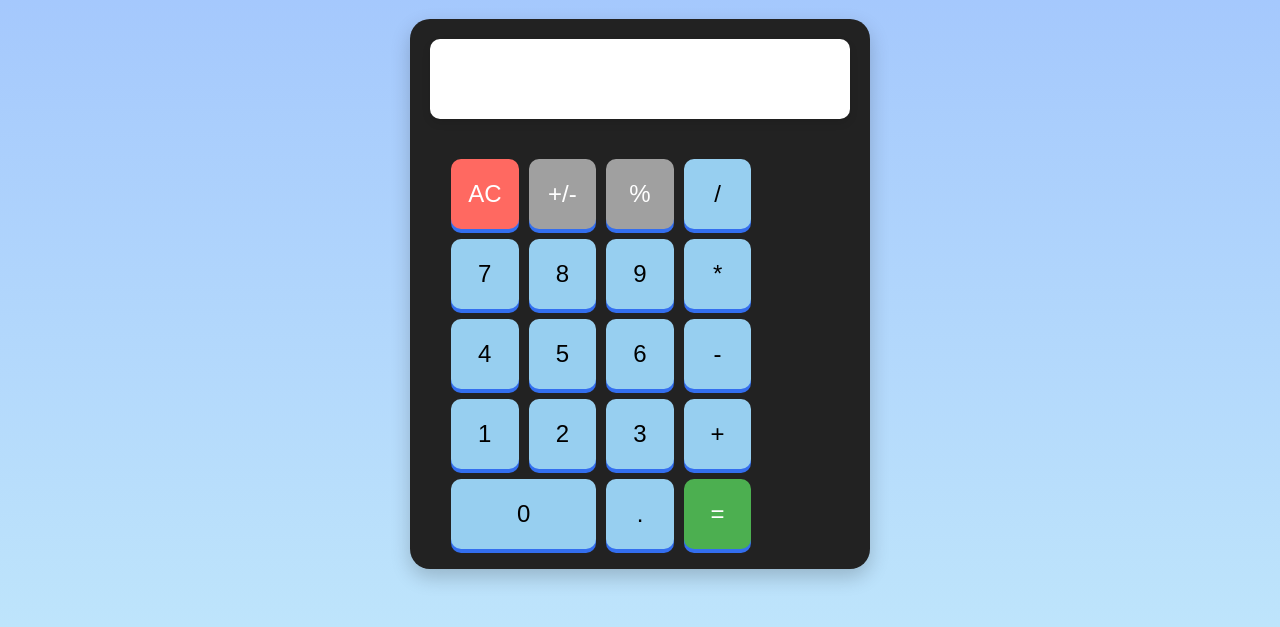
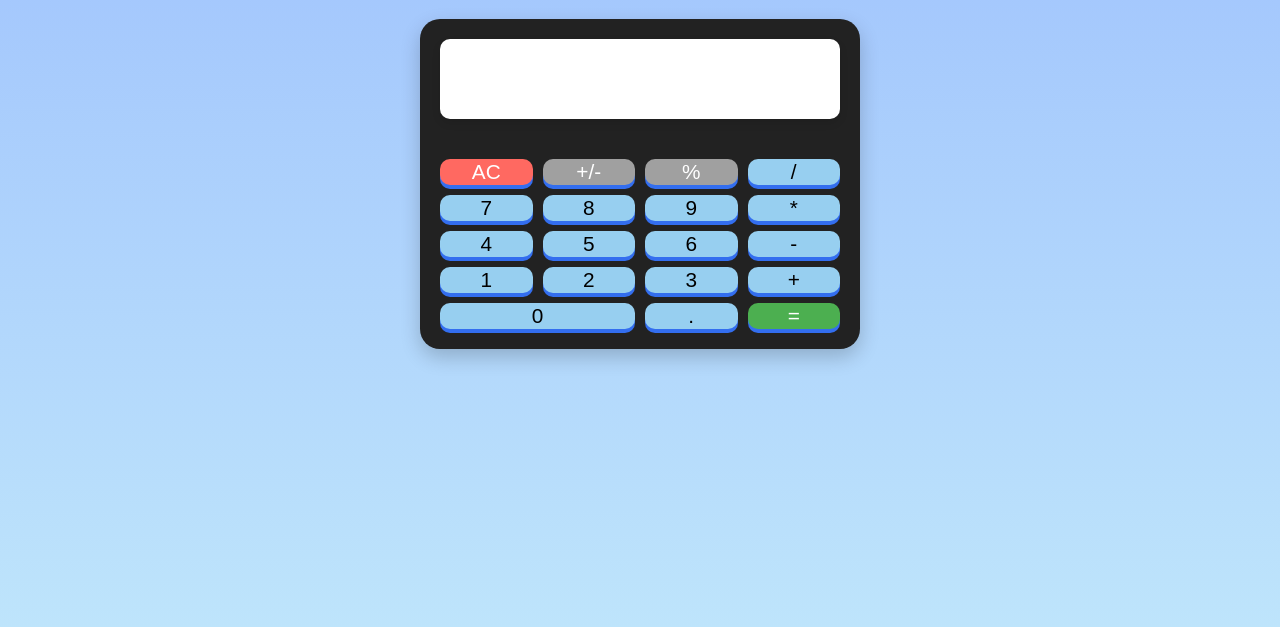
Before and after one commit to Sahnurii/Kalkulator, a plain HTML site: page index.html in a window 1280 px wide. Shown: the part 97-724 px from the top of the page. Drawn offline with Linux system fonts and the light colour scheme.

Commit message:
kalkulator update 1.0

```diff
--- a/index.html
+++ b/index.html
@@ -4,8 +4,8 @@
 <head>
     <meta charset="UTF-8">
     <meta name="viewport" content="width=device-width, initial-scale=1.0">
+    <title>Kalkulator</title>
     <link rel="stylesheet" href="style.css">
-    <title>Kalkulator</title>
 </head>
 
 <body>
--- a/style.css
+++ b/style.css
@@ -20,8 +20,8 @@ h1 {
     padding: 20px;
     border-radius: 20px;
     box-shadow: 0 8px 20px rgba(0, 0, 0, 0.2);
-    width: 100%;
-    max-width: 420px;
+    width: 90%; /* Make it fluid */
+    max-width: 400px; /* Keep max-width for larger screens */
     display: flex;
     flex-direction: column;
     align-items: center;
@@ -31,10 +31,10 @@ h1 {
 }
 
 input[type="text"] {
-    width: 100%;
-    max-width: 400px;
+    width: calc(100% - 20px); /* Account for padding */
+    max-width: 380px; /* Match calculator inner width */
     height: 60px;
-    font-size: 2rem;
+    font-size: 1.8rem; /* Slightly smaller default font size */
     text-align: right;
     padding: 10px;
     border: none;
@@ -46,17 +46,17 @@ input[type="text"] {
 
 .parent {
     display: grid;
-    grid-template-columns: repeat(5, 1fr);
-    grid-template-rows: repeat(5, 70px);
+    grid-template-columns: repeat(4, 1fr);
+    grid-template-rows: repeat(5, 1fr); /* Use 1fr for flexible height */
     grid-gap: 10px;
-    max-width: 400px;
-    width: 90%;
+    width: 100%; /* Take full width of parent */
+    /* Removed max-width: 400px; as it's handled by .kalkulator */
 }
 
 button {
     width: 100%;
     height: 100%;
-    font-size: 1.5rem;
+    font-size: 1.3rem; /* Slightly smaller default font size */
     border: none;
     border-radius: 10px;
     background-color: #97cff0;
@@ -102,79 +102,70 @@ button:nth-child(4n) {
 
 /* = */
 
-/* Atur grid-area seperti semula */
-.div1 {
-    grid-area: 1 / 1 / 2 / 2;
+/* Atur grid-area untuk 4 kolom */
+.div1 { grid-area: 1 / 1 / auto / auto; } /* AC */
+.div2 { grid-area: 1 / 2 / auto / auto; } /* +/- */
+.div3 { grid-area: 1 / 3 / auto / auto; } /* % */
+.div4 { grid-area: 1 / 4 / auto / auto; } /* / */
+
+.div16 { grid-area: 2 / 1 / auto / auto; } /* 7 */
+.div13 { grid-area: 2 / 2 / auto / auto; } /* 8 */
+.div9 { grid-area: 2 / 3 / auto / auto; } /* 9 */
+.div5 { grid-area: 2 / 4 / auto / auto; } /* * */
+
+.div17 { grid-area: 3 / 1 / auto / auto; } /* 4 */
+.div14 { grid-area: 3 / 2 / auto / auto; } /* 5 */
+.div10 { grid-area: 3 / 3 / auto / auto; } /* 6 */
+.div6 { grid-area: 3 / 4 / auto / auto; } /* - */
+
+.div18 { grid-area: 4 / 1 / auto / auto; } /* 1 */
+.div15 { grid-area: 4 / 2 / auto / auto; } /* 2 */
+.div11 { grid-area: 4 / 3 / auto / auto; } /* 3 */
+.div7 { grid-area: 4 / 4 / auto / auto; } /* + */
+
+.div12 { grid-area: 5 / 1 / auto / span 2; } /* 0 (spans 2 columns) */
+.div19 { grid-area: 5 / 3 / auto / auto; } /* . */
+.div8 { grid-area: 5 / 4 / auto / auto; } /* = */
+
+/* Media Queries for smaller screens */
+@media (max-width: 480px) {
+    .kalkulator {
+        padding: 15px;
+        gap: 15px;
     }
 
-.div2 {
-    grid-area: 1 / 2 / 2 / 3;
+    input[type="text"] {
+        height: 50px;
+        font-size: 1.5rem;
+        margin-bottom: 15px;
     }
 
-.div3 {
-    grid-area: 1 / 3 / 2 / 4;
+    .parent {
+        grid-gap: 8px;
     }
 
-.div4 {
-    grid-area: 1 / 4 / 2 / 5;
+    button {
+        font-size: 1.1rem;
+    }
 }
 
-.div5 {
-    grid-area: 2 / 4 / 3 / 5;
+@media (max-width: 320px) {
+    .kalkulator {
+        padding: 10px;
+        gap: 10px;
     }
 
-.div6 {
-    grid-area: 3 / 4 / 4 / 5;
+    input[type="text"] {
+        height: 45px;
+        font-size: 1.3rem;
+        margin-bottom: 10px;
     }
 
-.div7 {
-    grid-area: 4 / 4 / 5 / 5;
+    .parent {
+        grid-gap: 5px;
     }
 
-.div8 {
-    grid-area: 5 / 4 / 6 / 5;
+    button {
+        font-size: 1rem;
     }
-
-.div9 {
-    grid-area: 2 / 3 / 3 / 4;
 }
-
-.div10 {
-    grid-area: 3 / 3 / 4 / 4;
-}
-
-.div11 {
-    grid-area: 4 / 3 / 5 / 4;
-}
-
-.div12 {
-    grid-area: 5 / 1 / 6 / 3;
-}
-
-.div13 {
-    grid-area: 2 / 2 / 3 / 3;
-}
-
-.div14 {
-    grid-area: 3 / 2 / 4 / 3;
-}
-
-.div15 {
-    grid-area: 4 / 2 / 5 / 3;
-}
-
-.div16 {
-    grid-area: 2 / 1 / 3 / 2;
-}
-
-.div17 {
-    grid-area: 3 / 1 / 4 / 2;
-}
-
-.div18 {
-    grid-area: 4 / 1 / 5 / 2;
-}
-
-.div19 {
-    grid-area: 5 / 3 / 6 / 4;
-}
```
Lines whose indentation alone changed are shown as unchanged.
